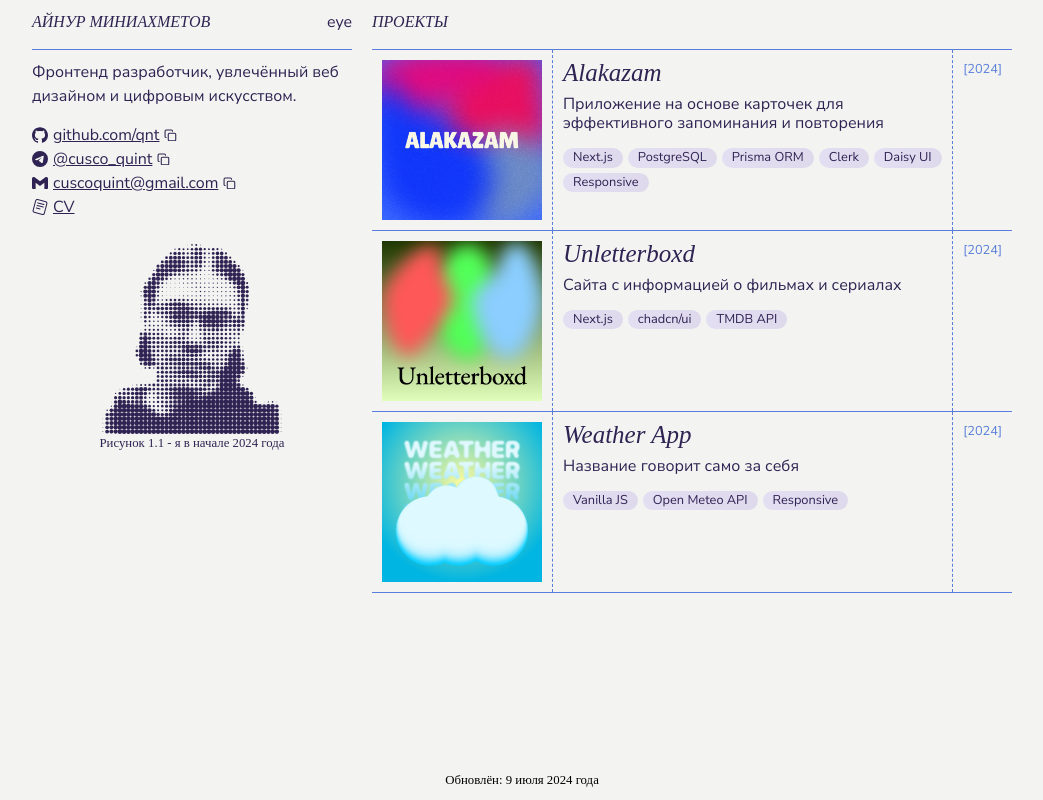
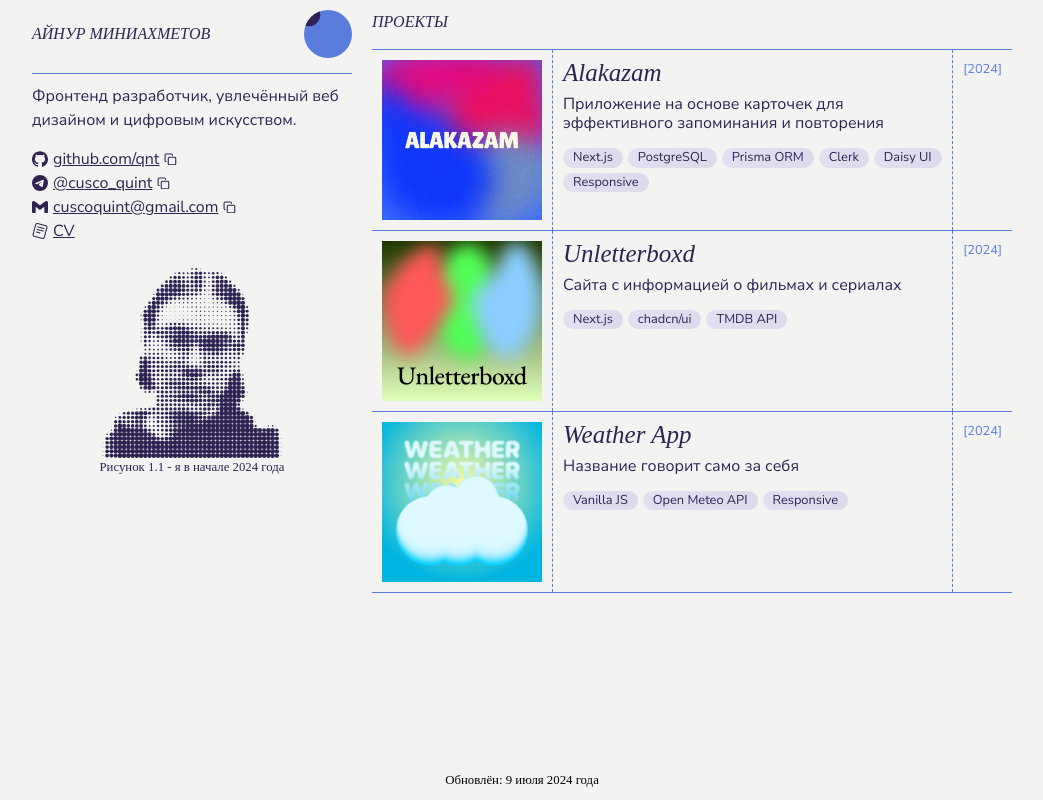
Before and after one commit to Qnt/qnt.github.io, a website built with Vite: page index.html in a window 1280 px wide. Both pictures are taken after a click on the button 288 px from the left and 134 px from the top of the page. Shown: the whole page, without its empty margins (118-1161 px from the left). Built offline with nearby package versions, Linux system fonts and the light colour scheme; files whose address does not match are found by name.

Commit message:
add: first draft of all-seeing eye

```diff
--- a/index.html
+++ b/index.html
@@ -10,7 +10,12 @@
       <section id="about" class="about">
         <header class="about__header">
           <h2 class="about__title">АЙНУР МИНИАХМЕТОВ</h2>
-          <div class="eye">eye</div>
+
+          <div class="eye">
+            <div class="eye__iris">
+              <div class="eye__reflection"></div>
+            </div>
+          </div>
         </header>
         <div class="about__content">
           <div class="about__description">
--- a/src/scripts/script.js
+++ b/src/scripts/script.js
@@ -1,3 +1,4 @@
+/* eslint-disable no-console */
 import '../styles/reset.css';
 import '../styles/style.css';
 
@@ -15,3 +16,114 @@ yankButtons.forEach((yankButton) => {
     navigator.clipboard.writeText(href);
   });
 });
+
+function throttle(func, limit) {
+  let lastFunc;
+  let lastRan;
+  return function (...args) {
+    const context = this;
+    if (!lastRan) {
+      func.apply(context, args);
+      lastRan = Date.now();
+    } else {
+      clearTimeout(lastFunc);
+      lastFunc = setTimeout(
+        () => {
+          if (Date.now() - lastRan >= limit) {
+            func.apply(context, args);
+            lastRan = Date.now();
+          }
+        },
+        limit - (Date.now() - lastRan),
+      );
+    }
+  };
+}
+
+const eyeEl = document.querySelector('.eye');
+const eyeIrisEl = document.querySelector('.eye__iris');
+
+const eye = {
+  x: eyeEl.getBoundingClientRect().x,
+  y: eyeEl.getBoundingClientRect().y,
+  eyeWidth: eyeEl.getBoundingClientRect().width,
+  eyeHeight: eyeEl.getBoundingClientRect().height,
+  centerX: 0,
+  centerY: 0,
+  updateX() {
+    this.x = eyeEl.getBoundingClientRect().x;
+  },
+  updateY() {
+    this.y = eyeEl.getBoundingClientRect().y;
+  },
+  updateHeight() {
+    this.eyeHeight = eyeEl.getBoundingClientRect().height;
+  },
+  updateWidth() {
+    this.eyeWidth = eyeEl.getBoundingClientRect().width;
+  },
+  updateCenterX() {
+    this.centerX = this.x + this.eyeWidth / 2;
+  },
+  updateCenterY() {
+    this.centerY = this.y + this.eyeHeight / 2;
+  },
+  updateAll() {
+    this.updateX();
+    this.updateY();
+    this.updateWidth();
+    this.updateHeight();
+    this.updateCenterX();
+    this.updateCenterY();
+  },
+};
+
+const mouse = {
+  x: 0,
+  y: 0,
+
+  updateX(event) {
+    this.x = event.clientX;
+  },
+  updateY(event) {
+    this.y = event.clientY;
+  },
+};
+
+eye.updateAll();
+
+function onWindowResizeHandler() {
+  eye.updateAll();
+}
+
+function onMouseMoveHandler(event) {
+  mouse.updateX(event);
+  mouse.updateY(event);
+
+  let translateX;
+  let translateY;
+  let coefficient = 50;
+
+  if (eye.centerX >= mouse.x) {
+    translateX = ((mouse.x - eye.centerX) / eye.centerX) * coefficient;
+  } else {
+    translateX =
+      ((eye.centerX - mouse.x) / (eye.centerX - window.innerWidth)) *
+      coefficient;
+  }
+
+  if (eye.centerY >= mouse.y) {
+    translateY = ((mouse.y - eye.centerY) / eye.centerY) * coefficient;
+  } else {
+    translateY =
+      ((eye.centerY - mouse.y) / (eye.centerY - window.innerHeight)) *
+      coefficient;
+  }
+
+  eyeIrisEl.style.transform = `translate(${translateX}%, ${translateY}%)`;
+  // console.log('eye', eye.x, eye.y);
+  // console.log('mouse', mouse.x, mouse.y);
+}
+
+document.addEventListener('mousemove', throttle(onMouseMoveHandler, 100));
+window.addEventListener('resize', throttle(onWindowResizeHandler, 50));
--- a/src/styles/style.css
+++ b/src/styles/style.css
@@ -102,6 +102,7 @@ body {
 .about__header {
   display: flex;
   justify-content: space-between;
+  align-items: center;
   border-block-end: 1px solid var(--color-secondary);
   padding-block-end: var(--space-xs);
 }
@@ -299,6 +300,41 @@ body {
   font-family: 'Playfair Display Italic', serif;
 }
 
+.eye {
+  display: flex;
+  justify-content: center;
+  align-items: center;
+  block-size: 3rem;
+  aspect-ratio: 1;
+  background-color: var(--color-secondary);
+  clip-path: circle(closest-side);
+  transition: transform 100ms;
+}
+
+.eye__iris {
+  position: relative;
+  display: flex;
+  background-color: var(--color-primary);
+  block-size: 80%;
+  aspect-ratio: 1;
+  transition: transform 300ms cubic-bezier(0.2, 0.94, 0.58, 1);
+  border-radius: 50%;
+  clip-path: circle(30%);
+}
+
+.eye__reflection {
+  position: absolute;
+  background-color: white;
+  block-size: 2px;
+  aspect-ratio: 1;
+  border-radius: 50%;
+}
+
+.eye__pupil {
+  fill: var(--color-primary);
+  transform: translateX(-0.5rem) translateY(-0.5rem);
+}
+
 @media (hover) {
   :root {
     --blur: 1.25rem;
```
